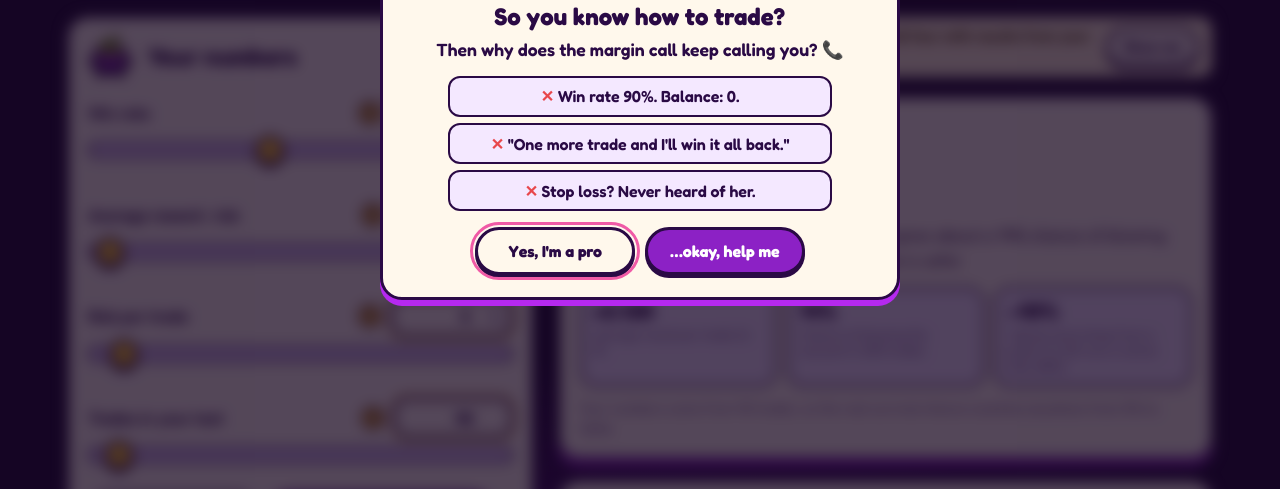
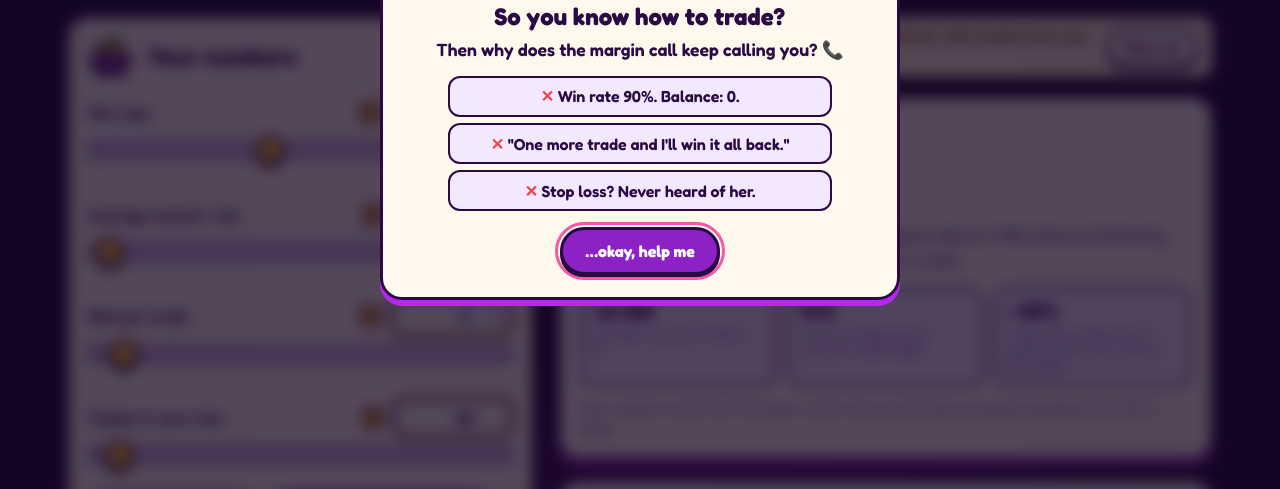
Before and after one commit to 0xtrvkc/Jarn-Neow, a plain HTML site: page index.html in a window 1280 px wide. Shown: the part 283-772 px from the top of the page. Drawn offline with Linux system fonts and the light colour scheme.

Commit message:
Roast screen: one button instead of a choice
Co-Authored-By: Claude Opus 5.5 <noreply@anthropic.com>
Claude-Session: https://claude.ai/code/session_01D7aLTYtepFezFQnPTSNEX3

```diff
--- a/index.html
+++ b/index.html
@@ -1316,7 +1316,7 @@ gate_ok_t:"Both tests done.",gate_ok_p:"Use your forward-test numbers here. They
 flag_nn:"No backtest and no forward test: treat every result below as an illustration, not evidence.",flag_bt:"Backtest only: these numbers may be overfit, so the results below are probably optimistic.",flag_ft:"Forward test only: without a backtest, a small sample like this may be luck.",
 layout_full:"Full dashboard",layout_guided:"Step by step",
 gate_title:"Quick check first",
-ro_kick:"I'm Jarn Neow, spirit doctor for dying trading accounts.",ro_t:"So you know how to trade?",ro_p:"Then why does the margin call keep calling you? 📞",ro_1:"Win rate 90%. Balance: 0.",ro_2:"\"One more trade and I'll win it all back.\"",ro_3:"Stop loss? Never heard of her.",ro_yes:"Yes, I'm a pro",ro_no:"…okay, help me",ro_sure:"Sure you are. 😏",ro_jk:"Just kidding. Lemme help.",ro_jk_p:"2 quick questions and 5 tiny quizzes, about a minute. Then we find out if your account survives.",ro_go:"Let's go",
+ro_kick:"I'm Jarn Neow, spirit doctor for dying trading accounts.",ro_t:"So you know how to trade?",ro_p:"Then why does the margin call keep calling you? 📞",ro_1:"Win rate 90%. Balance: 0.",ro_2:"\"One more trade and I'll win it all back.\"",ro_3:"Stop loss? Never heard of her.",ro_no:"…okay, help me",ro_jk:"Just kidding. Lemme help.",ro_jk_p:"2 quick questions and 5 tiny quizzes, about a minute. Then we find out if your account survives.",ro_go:"Let's go",
 gate_intro:"Two questions, so we can tell you how far to trust your result. You can continue either way.",
 gate_q_bt:"Have you backtested this strategy?",gate_q_ft:"Have you forward tested it (demo or a small live account)?",
 yes:"Yes, done",no:"Not yet",gate_continue:"Continue",
@@ -1714,7 +1714,7 @@ gate_ok_t:"ทดสอบครบทั้งสองอย่างแล้
 flag_nn:"ยังไม่ได้ Backtest และ Forward test: ผลลัพธ์ด้านล่างเป็นเพียงตัวอย่าง ไม่ใช่หลักฐาน",flag_bt:"มีแค่ Backtest: ตัวเลขอาจ Overfit ผลลัพธ์ด้านล่างจึงน่าจะดีเกินจริง",flag_ft:"มีแค่ Forward test: เมื่อไม่มี Backtest ตัวอย่างขนาดเล็กแบบนี้อาจเป็นแค่โชค",
 mode_desk:"ผู้เชี่ยวชาญ",desk_h1:"จารย์เหนียว โหมดผู้เชี่ยวชาญ: วิเคราะห์ความเสี่ยงของกลยุทธ์",desk_in_h:"ค่าที่ใส่",layout_full:"แดชบอร์ดเต็ม",layout_guided:"ทีละขั้น",
 gate_title:"ขอเช็กก่อนเริ่มนะ",
-ro_kick:"ข้าคือจารย์เหนียว หมอผีประจำพอร์ตแตก",ro_t:"เทรดเป็นจริงเหรอ?",ro_p:"ถ้าเป็นจริง ทำไม Margin call โทรหาเจ้าทุกวันล่ะ 📞",ro_1:"Win rate 90% แต่พอร์ตเหลือ 0",ro_2:"\"อีกไม้เดียว เดี๋ยวได้คืน\"",ro_3:"Stop loss? ไม่รู้จัก",ro_yes:"เป็นสิ โปรนะ",ro_no:"…ช่วยหน่อย",ro_sure:"แน่ใจนะ 😏",ro_jk:"ล้อเล่นน่า ให้ข้าช่วย",ro_jk_p:"ตอบ 2 คำถามกับควิซสั้นๆ 5 ข้อ ใช้เวลาราวนาทีเดียว แล้วมาดูกันว่าพอร์ตเจ้าจะรอดไหม",ro_go:"เริ่มเลย",
+ro_kick:"ข้าคือจารย์เหนียว หมอผีประจำพอร์ตแตก",ro_t:"เทรดเป็นจริงเหรอ?",ro_p:"ถ้าเป็นจริง ทำไม Margin call โทรหาเจ้าทุกวันล่ะ 📞",ro_1:"Win rate 90% แต่พอร์ตเหลือ 0",ro_2:"\"อีกไม้เดียว เดี๋ยวได้คืน\"",ro_3:"Stop loss? ไม่รู้จัก",ro_no:"…ช่วยหน่อย",ro_jk:"ล้อเล่นน่า ให้ข้าช่วย",ro_jk_p:"ตอบ 2 คำถามกับควิซสั้นๆ 5 ข้อ ใช้เวลาราวนาทีเดียว แล้วมาดูกันว่าพอร์ตเจ้าจะรอดไหม",ro_go:"เริ่มเลย",
 gate_intro:"สองคำถาม เพื่อบอกได้ว่าควรเชื่อผลลัพธ์ของคุณแค่ไหน ตอบแบบไหนก็ไปต่อได้",
 gate_q_bt:"คุณ Backtest กลยุทธ์นี้แล้วหรือยัง?",gate_q_ft:"คุณ Forward test แล้วหรือยัง (บัญชีเดโม่หรือบัญชีจริงเล็กๆ)?",
 yes:"ทำแล้ว",no:"ยังไม่ได้ทำ",gate_continue:"ไปต่อ",
@@ -4126,11 +4126,11 @@ let intro=0;
 function renderIntro(){
   const el=$('gate-intro');gate.querySelector('.gate-box').classList.toggle('intro',!!intro);el.hidden=!intro;
   if(!intro){el.innerHTML='';return;}
-  if(intro===1)el.innerHTML=`<div class="rst">${SPR('shaman_angry',3,'rsh')}${SPR(DECO.roastGhost,2,'rgh')}</div><p class="rk">${esc(t('ro_kick'))}</p><h2 id="ro-t" class="rt shake">${esc(t('ro_t'))}</h2><p class="rq">${esc(t('ro_p'))}</p><ul class="rl">${[1,2,3].map(i=>`<li>${esc(t('ro_'+i))}</li>`).join('')}</ul><div class="rob"><button type="button" class="btn alt" data-ro="pro">${esc(t('ro_yes'))}</button><button type="button" class="btn" data-ro="help">${esc(t('ro_no'))}</button></div>`;
-  else el.innerHTML=`<div class="rst">${SPR('shaman_happy',3,'rsh')}${SPR('spirit_flame',2,'rgh')}</div>${intro===3?`<p class="rk">${esc(t('ro_sure'))}</p>`:''}<h2 id="ro-t" class="rt pop">${esc(t('ro_jk'))}</h2><p class="rq">${esc(t('ro_jk_p'))}</p><div class="rob"><button type="button" class="btn" data-ro="go">${esc(t('ro_go'))}</button></div>`;
+  if(intro===1)el.innerHTML=`<div class="rst">${SPR('shaman_angry',3,'rsh')}${SPR(DECO.roastGhost,2,'rgh')}</div><p class="rk">${esc(t('ro_kick'))}</p><h2 id="ro-t" class="rt shake">${esc(t('ro_t'))}</h2><p class="rq">${esc(t('ro_p'))}</p><ul class="rl">${[1,2,3].map(i=>`<li>${esc(t('ro_'+i))}</li>`).join('')}</ul><div class="rob"><button type="button" class="btn" data-ro="help">${esc(t('ro_no'))}</button></div>`;
+  else el.innerHTML=`<div class="rst">${SPR('shaman_happy',3,'rsh')}${SPR('spirit_flame',2,'rgh')}</div><h2 id="ro-t" class="rt pop">${esc(t('ro_jk'))}</h2><p class="rq">${esc(t('ro_jk_p'))}</p><div class="rob"><button type="button" class="btn" data-ro="go">${esc(t('ro_go'))}</button></div>`;
   gate.setAttribute('aria-labelledby','ro-t');}
 $('gate-intro').addEventListener('click',e=>{const b=e.target.closest('[data-ro]');if(!b)return;const k=b.dataset.ro;
-  intro=k==='pro'?3:k==='help'?2:0;gateRender();gate.scrollTop=0;
+  intro=k==='help'?2:0;gateRender();gate.scrollTop=0;
   const f=intro?gate.querySelector('#gate-intro [data-ro]'):gate.querySelector('.yn button');if(f)f.focus();});
 function openGate(first){answers.bt=answers.ft=null;gstep=0;intro=first===true?1:0;ILL.reset();gateRender();document.body.classList.add('locked');gate.hidden=false;syncInert();const b=gate.querySelector(intro?'#gate-intro [data-ro]':'.yn button');if(b)b.focus();}
 function closeGate(){ILL.hide();gate.hidden=true;document.body.classList.remove('locked');syncInert();window.__sfxGate=gateKey();flagRender();if(root.dataset.mode==='desk')DESK.analyze();else PLAY.render();}
```
